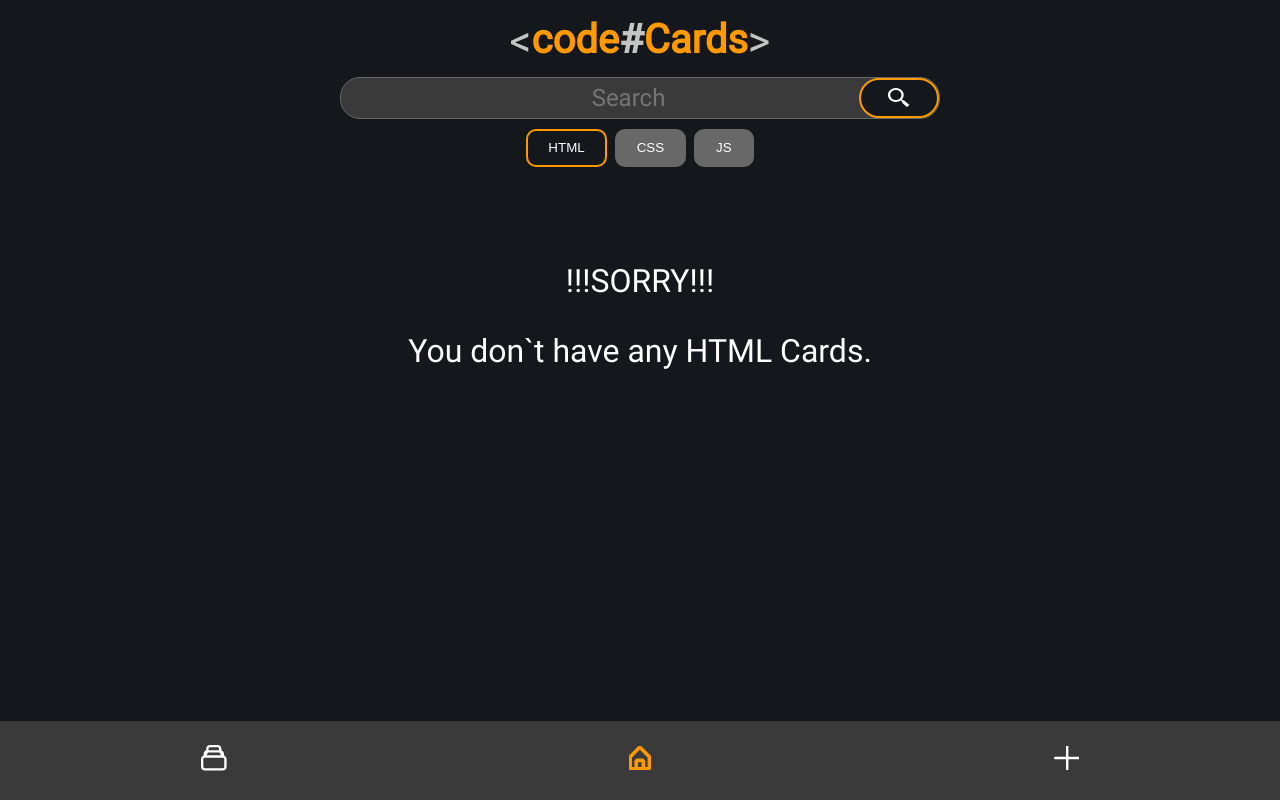
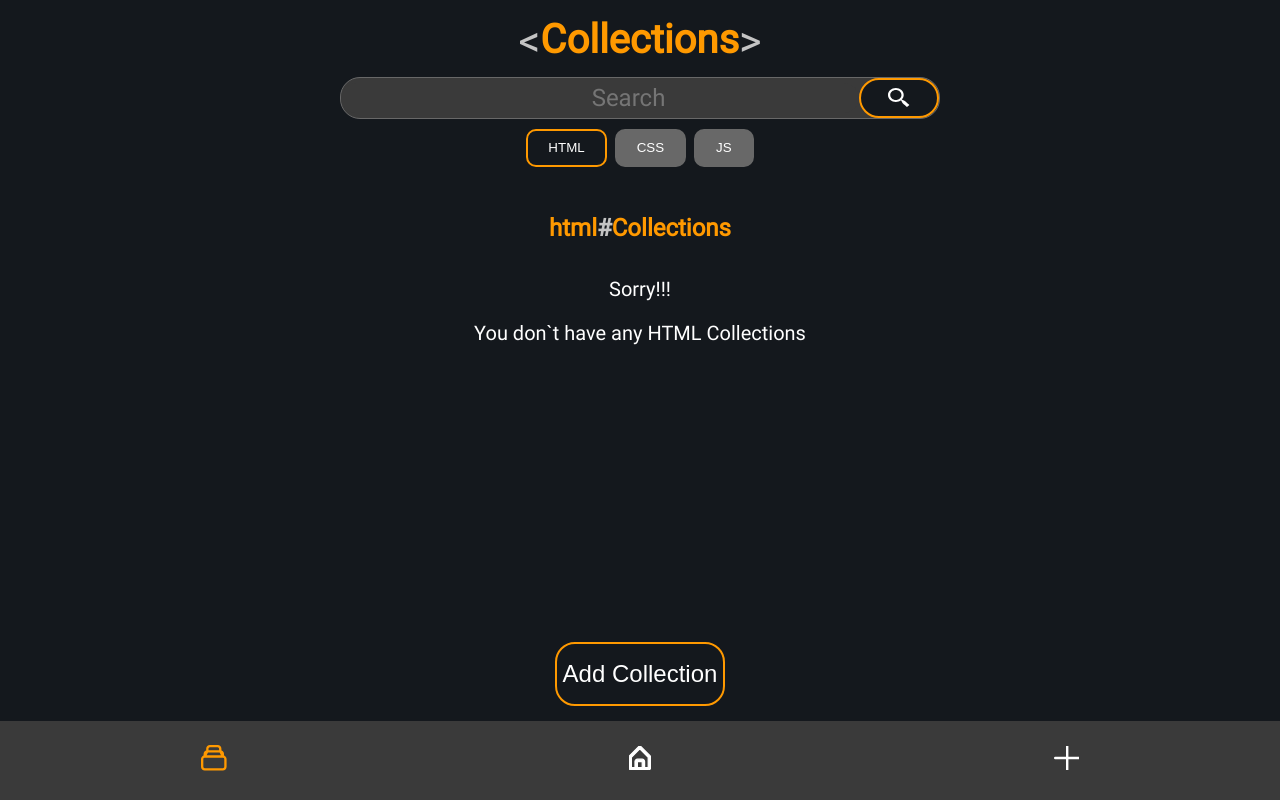
Before and after one commit to RickKollenbroich93/CodeCards, a React (Vite) app: page /collections in a window 1280 px wide. Built offline with nearby package versions, Linux system fonts and the light colour scheme.

Commit message:
Collections (#27)
* 💄 Change styling of components for implement them in pages

* 💄 Terminate padding

* ✨ Create collection page

* 💄 Add styling to collections page and CollectionTagGroup

* ✨ Create Collections page

* 💄 Change subheader size

```diff
--- a/src/app/App.tsx
+++ b/src/app/App.tsx
@@ -1,13 +1,14 @@
 import React from 'react';
 import { BrowserRouter, Switch, Route } from 'react-router-dom';
 import Home from './pages/Home/Home';
+import Collections from './pages/Collections/Collections';
 
 function App(): JSX.Element {
   return (
     <BrowserRouter>
       <Switch>
-        <Route path="/about">
-          <p>About</p>
+        <Route path="/collections">
+          <Collections />
         </Route>
         <Route path="/">
           <Home />
--- a/src/app/components/CollectionTagGroup/CollectionTagGroup.module.css
+++ b/src/app/components/CollectionTagGroup/CollectionTagGroup.module.css
@@ -30,6 +30,7 @@
   font-size: 2rem;
   font-family: var(--text-primary);
   color: rgba(255, 255, 255, 0.7);
+  text-align: center;
 }
 .tagList {
   display: grid;
--- a/src/app/components/Header/SubHeader/SubHeader.module.css
+++ b/src/app/components/Header/SubHeader/SubHeader.module.css
@@ -2,9 +2,10 @@
   color: var(--color-primary);
   font-family: var(--header-font);
   justify-self: center;
+  text-align: center;
 }
 
 h2 {
   margin: 0;
-  font-size: 1.2rem;
+  font-size: 1.5rem;
 }
--- a/src/app/components/HeaderSpacer/HeaderSpacer.tsx
+++ b/src/app/components/HeaderSpacer/HeaderSpacer.tsx
@@ -1,8 +1,19 @@
 import React from 'react';
 import styles from './HeaderSpacer.module.css';
 
-function HeaderSpacer(): JSX.Element {
-  return <span className={styles.headerSpacer}>#</span>;
+type HeaderSpacerProps = {
+  className?: string;
+};
+
+function HeaderSpacer({ className }: HeaderSpacerProps): JSX.Element {
+  return (
+    <span
+      className={`${styles.headerSpacer} ${className}
+}`}
+    >
+      #
+    </span>
+  );
 }
 
 export default HeaderSpacer;
--- a/src/app/components/Tag/Tag.tsx
+++ b/src/app/components/Tag/Tag.tsx
@@ -7,6 +7,7 @@ type TagProps = {
   onClick?: () => void;
   children: ReactNode;
   className?: string;
+  language?: string;
 };
 
 export default function Tag({
@@ -14,9 +15,11 @@ export default function Tag({
   onClick,
   children,
   className,
+  language,
 }: TagProps): JSX.Element {
   return (
     <button
+      id={language}
       type="button"
       onClick={onClick}
       className={`${styles.tag} ${className} ${active && styles.active}`}
--- a/src/app/components/TagGroup/TagGroup.tsx
+++ b/src/app/components/TagGroup/TagGroup.tsx
@@ -8,6 +8,7 @@ type TagProps = {
   onClick?: () => void;
   children?: ReactNode;
   className?: string;
+  language?: string;
 };
 
 export type TagGroupProps = {
--- /dev/null
+++ b/src/app/pages/Collections/Collections.module.css
@@ -0,0 +1,52 @@
+.container {
+  display: grid;
+  height: 100vh;
+  background-color: var(--bg-primary);
+  overflow: hidden;
+  gap: 15px;
+  grid-template-rows: auto auto 1fr;
+}
+.headerSection {
+  display: grid;
+  gap: 10px;
+  padding: 1rem 1rem 2rem 1rem;
+}
+.headerSpacer {
+  font-size: 1.5rem;
+}
+.headerPos {
+  justify-self: center;
+}
+.tagGroupPos {
+  justify-self: center;
+}
+.collectionListWrapper {
+  justify-self: center;
+  overflow: scroll;
+}
+.noCollections {
+  font-size: 1.25rem;
+  font-family: var(--font-face);
+  color: var(--text-primary);
+  text-align: center;
+  padding-bottom: 100%;
+}
+.tagList {
+  display: grid;
+}
+.modal {
+  position: absolute;
+  top: 0;
+  left: 0;
+  width: 100%;
+  height: 100%;
+  backdrop-filter: blur(3px);
+  -webkit-backdrop-filter: blur(3px);
+  z-index: 1000;
+  background-color: rgba(32, 32, 32, 0.65);
+}
+.modalContent {
+  display: grid;
+  gap: 10px;
+  padding-top: 30%;
+}
--- /dev/null
+++ b/src/app/pages/Collections/Collections.tsx
@@ -0,0 +1,141 @@
+import React from 'react';
+import { useState } from 'react';
+import styles from './Collections.module.css';
+import Header from '../../components/Header/Header';
+import HeaderSpacer from '../../components/HeaderSpacer/HeaderSpacer';
+import SearchBar from '../../components/SearchBar/SearchBar';
+import TagGroup from '../../components/TagGroup/TagGroup';
+import { LANGUAGES } from '../../components/lib/languageMap';
+import Navigation from '../../components/Navigation/Navigation';
+import AddButton from '../../components/Buttons/AddButton/AddButton';
+import SubHeader from '../../components/Header/SubHeader/SubHeader';
+
+export default function Collections(): JSX.Element {
+  const [selectedLanguage, setSelectedLanguage] = useState<string>('html');
+  const [selectedLanguageModal, setSelectedLanguageModal] =
+    useState<string>('html');
+  const [searchValue, setSearchValue] = useState<string>('');
+  //   const [allCollections, setAllCollections] = useState([]);
+
+  const languageList = Object.values(LANGUAGES);
+  //Select language for search Collections
+  const tagLanguageList = languageList.map((language) => {
+    return {
+      children: language,
+      onClick: () => setSelectedLanguage(language),
+      active: selectedLanguage === language,
+    };
+  });
+  //Select language in Modal
+  const tagLanguageListModal = languageList.map((language) => {
+    return {
+      children: language,
+      onClick: () => setSelectedLanguageModal(language),
+      active: selectedLanguageModal === language,
+    };
+  });
+
+  //All MockCollections
+  const MockAllCollections = [
+    { children: 'JS-Collection', language: 'js' },
+    { children: 'JS-Collection', language: 'js' },
+    { children: 'JS-Collection', language: 'js' },
+    { children: 'JS-Collection', language: 'js' },
+    { children: 'JS-Collection', language: 'js' },
+    { children: 'JS-Collection', language: 'js' },
+    { children: 'JS-Collection', language: 'js' },
+    { children: 'hallo', language: 'js' },
+    { children: 'JS-Collection', language: 'js' },
+    { children: 'JS-Collection', language: 'js' },
+    { children: 'JS-Collection', language: 'js' },
+    { children: 'CSS-Collection', language: 'css' },
+    { children: 'CSS-Collection', language: 'css' },
+    { children: 'CSS-Collection', language: 'css' },
+  ];
+  //All MockCollections END
+
+  //Filter Collections by Language
+  const filteredCollections = MockAllCollections.filter(
+    (collections) => collections.language === selectedLanguage
+  );
+  //Filter Collections by Language END
+
+  //Searched Collection
+  const searchedCollection = filteredCollections.filter(
+    (collection) =>
+      collection.children.toLowerCase() === searchValue.toLowerCase()
+  );
+  //Searched Collection END
+
+  //Modal function
+  const [modalToggle, setModalToggle] = useState(false);
+  function handleModal() {
+    setModalToggle(!modalToggle);
+  }
+  //Modal function END
+
+  return (
+    <div className={styles.container}>
+      <section className={styles.headerSection}>
+        <Header className={styles.headerPos}>Collections</Header>
+        <SearchBar
+          type="search"
+          handleSubmit={() => console.log('Submitted')}
+          searchValue={searchValue}
+          onChange={(event) => setSearchValue(event.target.value)}
+        />
+        <TagGroup className={styles.tagGroupPos} tagList={tagLanguageList} />
+      </section>
+      <SubHeader className={styles.headerPos}>
+        {selectedLanguage}
+        <HeaderSpacer className={styles.headerSpacer} />
+        Collections
+      </SubHeader>
+      <section className={styles.collectionListWrapper}>
+        {filteredCollections && searchValue === '' && (
+          <TagGroup className={styles.tagList} tagList={filteredCollections} />
+        )}
+        {searchedCollection && (
+          <TagGroup className={styles.tagList} tagList={searchedCollection} />
+        )}
+        {filteredCollections.length === 0 && (
+          <div className={styles.noCollections}>
+            <p>Sorry!!!</p>
+            <p>
+              You don`t have any {selectedLanguage.toUpperCase()} Collections
+            </p>
+          </div>
+        )}
+      </section>
+      <AddButton
+        type="button"
+        children="Add Collection"
+        onClick={() => handleModal()}
+      />
+      {modalToggle && (
+        <section className={styles.modal}>
+          <form className={styles.modalContent}>
+            <Header className={styles.headerPos}>
+              Add
+              <HeaderSpacer />
+              Collection
+            </Header>
+            <TagGroup
+              className={styles.tagGroupPos}
+              tagList={tagLanguageListModal}
+            />
+            <SearchBar
+              type="add"
+              handleSubmit={() => handleModal()}
+              searchValue={searchValue}
+              onChange={(event) => setSearchValue(event.target.value)}
+            />
+          </form>
+        </section>
+      )}
+      <section>
+        <Navigation activeLink="collection"></Navigation>
+      </section>
+    </div>
+  );
+}
```
